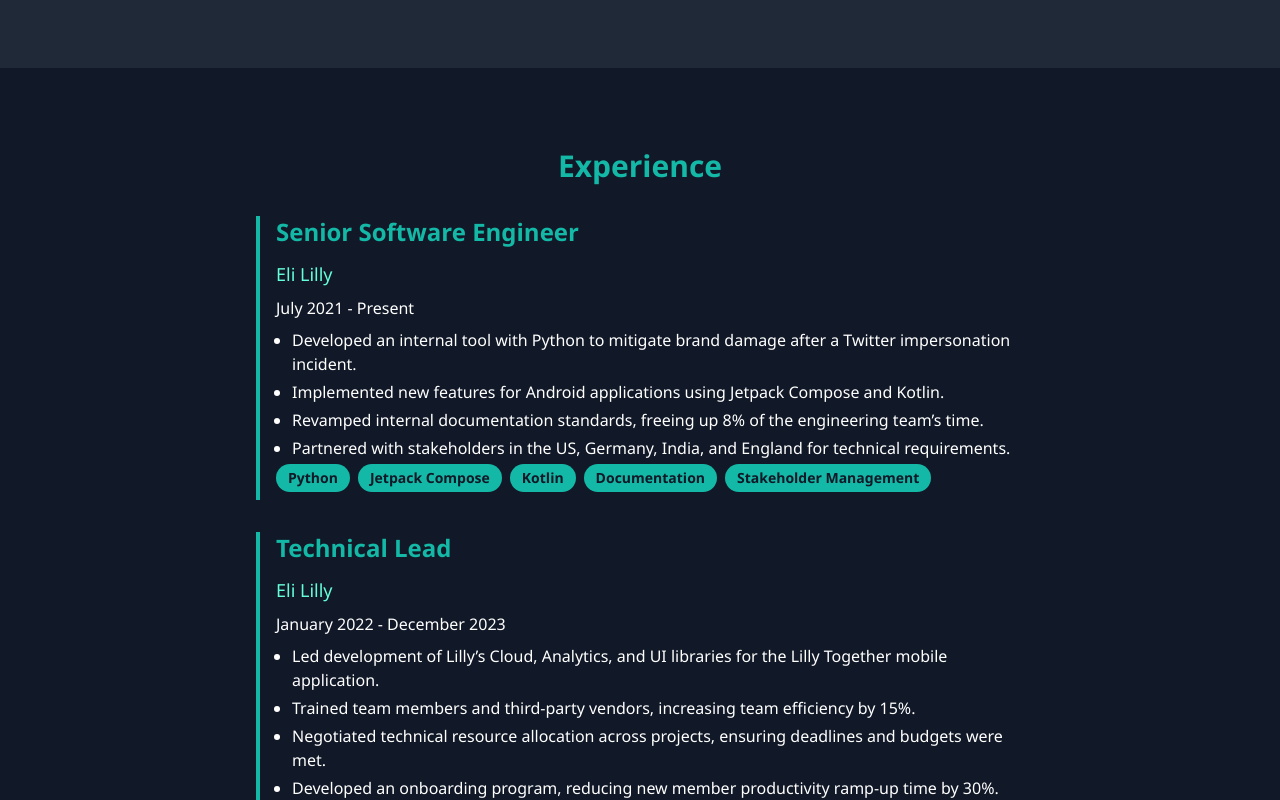
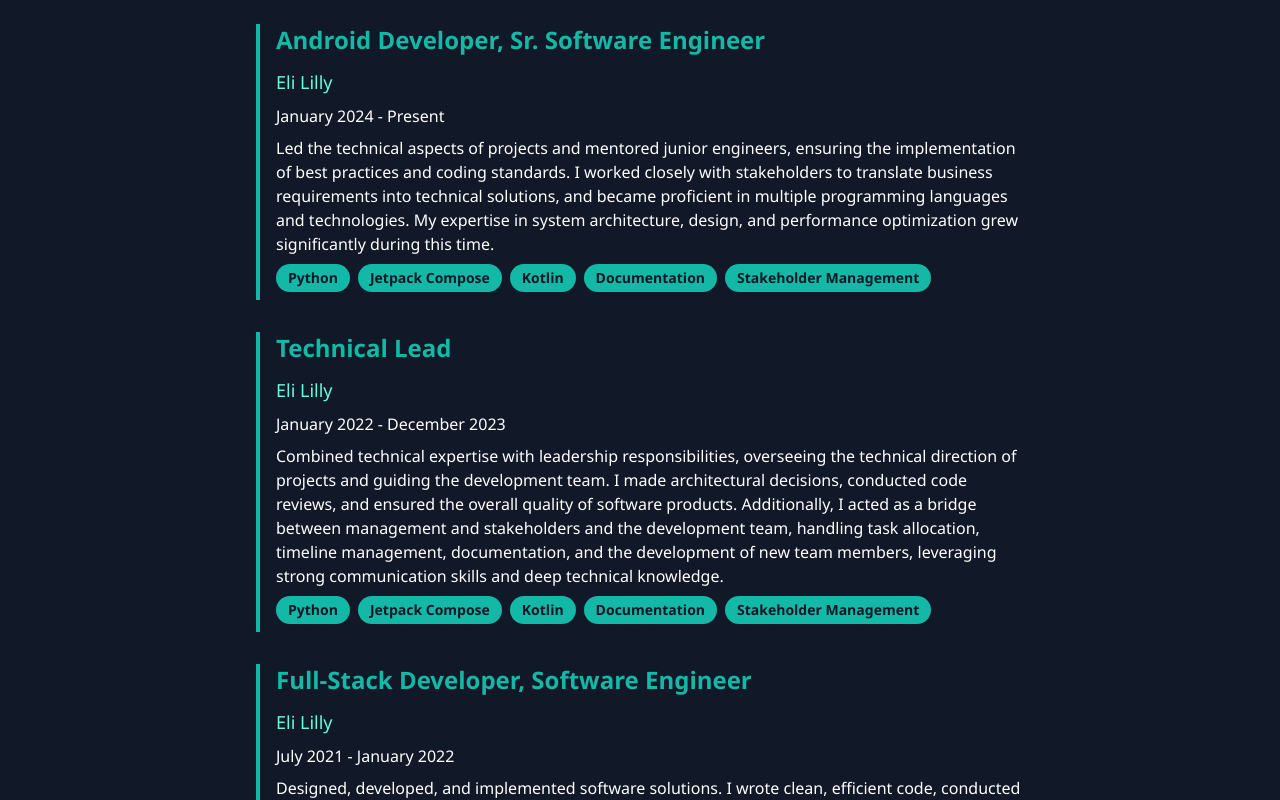
Before and after one commit to isaiahmcnealy/my-portfolio-site, a Next.js app: page / in a window 1280 px wide. Shown: the part 1360-2160 px from the top of the page. Built offline with nearby package versions, Linux system fonts and the light colour scheme.

Commit message:
update experience section

```diff
--- a/components/About.tsx
+++ b/components/About.tsx
@@ -1,13 +1,15 @@
+import Image from 'next/image';
+
 const About = () => (
   <section id="about" className="flex flex-col items-center justify-center py-20 bg-gray-800 text-white">
     <h2 className="text-3xl font-bold mb-8 text-teal-500">About Me</h2>
-    <img src="/path/to/photo.jpg" alt="Isaiah McNealy" className="w-40 h-40 rounded-full mb-8 border-4 border-teal-500" />
+    {/*<Image src="/path/to/photo.jpg" alt="Isaiah McNealy" className="w-40 h-40 rounded-full mb-8 border-4 border-teal-500" />*/}
     <div className="max-w-3xl text-center mb-8">
       <p className="mb-4">
-        Hello! I'm Isaiah McNealy, a software engineer with a passion for machine learning and big data. I have experience in mobile development and am currently expanding my skills in full-stack web development.
+        Hello! I&apos;m Isaiah McNealy, a software engineer with a passion for machine learning and big data. I have experience in mobile development and am currently expanding my skills in full-stack web development.
       </p>
       <p>
-        I enjoy tackling complex problems and continuously learning new technologies. When I'm not coding, you can find me coaching wrestling, cooking, or exploring the outdoors.
+        I enjoy tackling complex problems and continuously learning new technologies. When I&apos;m not coding, you can find me coaching wrestling, cooking, or exploring the outdoors.
       </p>
     </div>
     <ul className="flex flex-wrap justify-center space-x-4">
--- a/components/Contact.tsx
+++ b/components/Contact.tsx
@@ -3,7 +3,7 @@
     <h2 className="text-3xl font-bold mb-8 text-teal-500">Contact</h2>
     <div className="max-w-3xl text-center mb-8">
       <p className="mb-4">
-        Feel free to reach out if you'd like to discuss a project or just want to say hi!
+        Feel free to reach out if you&apos;d like to discuss a project or just want to say hi!
       </p>
       <a href="mailto:your-email@example.com" className="text-lg text-teal-500 border border-teal-500 rounded py-2 px-4 hover:bg-teal-500 hover:text-white transition-colors duration-300">
         Get In Touch
--- a/components/Experience.tsx
+++ b/components/Experience.tsx
@@ -9,15 +9,15 @@
           <h3 className="text-2xl font-semibold text-teal-500">{exp.role}</h3>
           <h4 className="text-lg mb-2">{exp.company}</h4>
           <p className="mb-2">{exp.duration}</p>
-          <ul className="list-disc ml-4">
+          <ul className="list-none ml-0">
             {exp.description.map((desc, i) => (
               <li key={i} className="mb-1">{desc}</li>
             ))}
           </ul>
-           {exp.skills && (
-            <div className="flex flex-wrap space-x-2">
+          {exp.skills && (
+            <div className="flex flex-wrap mt-2">
               {exp.skills.map((skill, i) => (
-                <span key={i} className="bg-teal-500 text-gray-900 py-1 px-3 rounded-full text-sm font-semibold mb-2">
+                <span key={i} className="bg-teal-500 text-gray-900 py-1 px-3 rounded-full text-sm font-semibold mb-2 mr-2">
                   {skill}
                 </span>
               ))}
--- a/components/Hero.tsx
+++ b/components/Hero.tsx
@@ -1,6 +1,6 @@
 const Hero = () => (
   <section className="flex flex-col items-center justify-center h-screen text-center bg-gray-900 text-white">
-    <h1 className="text-5xl font-bold mb-4">Hi, I'm Isaiah McNealy</h1>
+    <h1 className="text-5xl font-bold mb-4">Hi, I&apos;m Isaiah McNealy</h1>
     <p className="text-xl mb-6">Software Engineer with a passion for Machine Learning and Big Data</p>
     <a href="#projects" className="text-lg text-teal-500 border border-teal-500 rounded py-2 px-4 hover:bg-teal-500 hover:text-white transition-colors duration-300">
       Check out my work
--- a/data/experience.ts
+++ b/data/experience.ts
@@ -8,14 +8,14 @@
 
 const experiences: Experience[] = [
   {
-    role: "Senior Software Engineer",
+    role: "Android Developer, Sr. Software Engineer",
     company: "Eli Lilly",
-    duration: "July 2021 - Present",
+    duration: "January 2024 - Present",
     description: [
-      "Developed an internal tool with Python to mitigate brand damage after a Twitter impersonation incident.",
-      "Implemented new features for Android applications using Jetpack Compose and Kotlin.",
-      "Revamped internal documentation standards, freeing up 8% of the engineering team’s time.",
-      "Partnered with stakeholders in the US, Germany, India, and England for technical requirements.",
+      "Led the technical aspects of projects and mentored junior engineers, ensuring the implementation of best " +
+      "practices and coding standards. I worked closely with stakeholders to translate business requirements into " +
+      "technical solutions, and became proficient in multiple programming languages and technologies. My expertise in " +
+      "system architecture, design, and performance optimization grew significantly during this time.",
     ],
     skills: ["Python", "Jetpack Compose", "Kotlin", "Documentation", "Stakeholder Management"],
   },
@@ -24,10 +24,23 @@
     company: "Eli Lilly",
     duration: "January 2022 - December 2023",
     description: [
-      "Led development of Lilly’s Cloud, Analytics, and UI libraries for the Lilly Together mobile application.",
-      "Trained team members and third-party vendors, increasing team efficiency by 15%.",
-      "Negotiated technical resource allocation across projects, ensuring deadlines and budgets were met.",
-      "Developed an onboarding program, reducing new member productivity ramp-up time by 30%.",
+      "Combined technical expertise with leadership responsibilities, overseeing the technical direction of projects " +
+      "and guiding the development team. I made architectural decisions, conducted code reviews, and ensured the " +
+      "overall quality of software products. Additionally, I acted as a bridge between management and stakeholders and the development " +
+      "team, handling task allocation, timeline management, documentation, and the development of new team members, " +
+      "leveraging strong communication skills and deep technical knowledge.",
+    ],
+    skills: ["Python", "Jetpack Compose", "Kotlin", "Documentation", "Stakeholder Management"],
+  },
+  {
+    role: "Full-Stack Developer, Software Engineer",
+    company: "Eli Lilly",
+    duration: "July 2021 - January 2022",
+    description: [
+      "Designed, developed, and implemented software solutions. I wrote clean, efficient code, conducted code reviews, " +
+      "and collaborated with cross-functional teams to deliver high-quality software products. This position honed my " +
+      "skills in software architecture, design patterns, and best practices, and enhanced my ability to troubleshoot " +
+      "and improve existing systems.",
     ],
     skills: ["Leadership", "Training", "Negotiation", "Onboarding"],
   },
```
Also changed, not shown: 1 other file (tests, documents, lock files or other folders).
